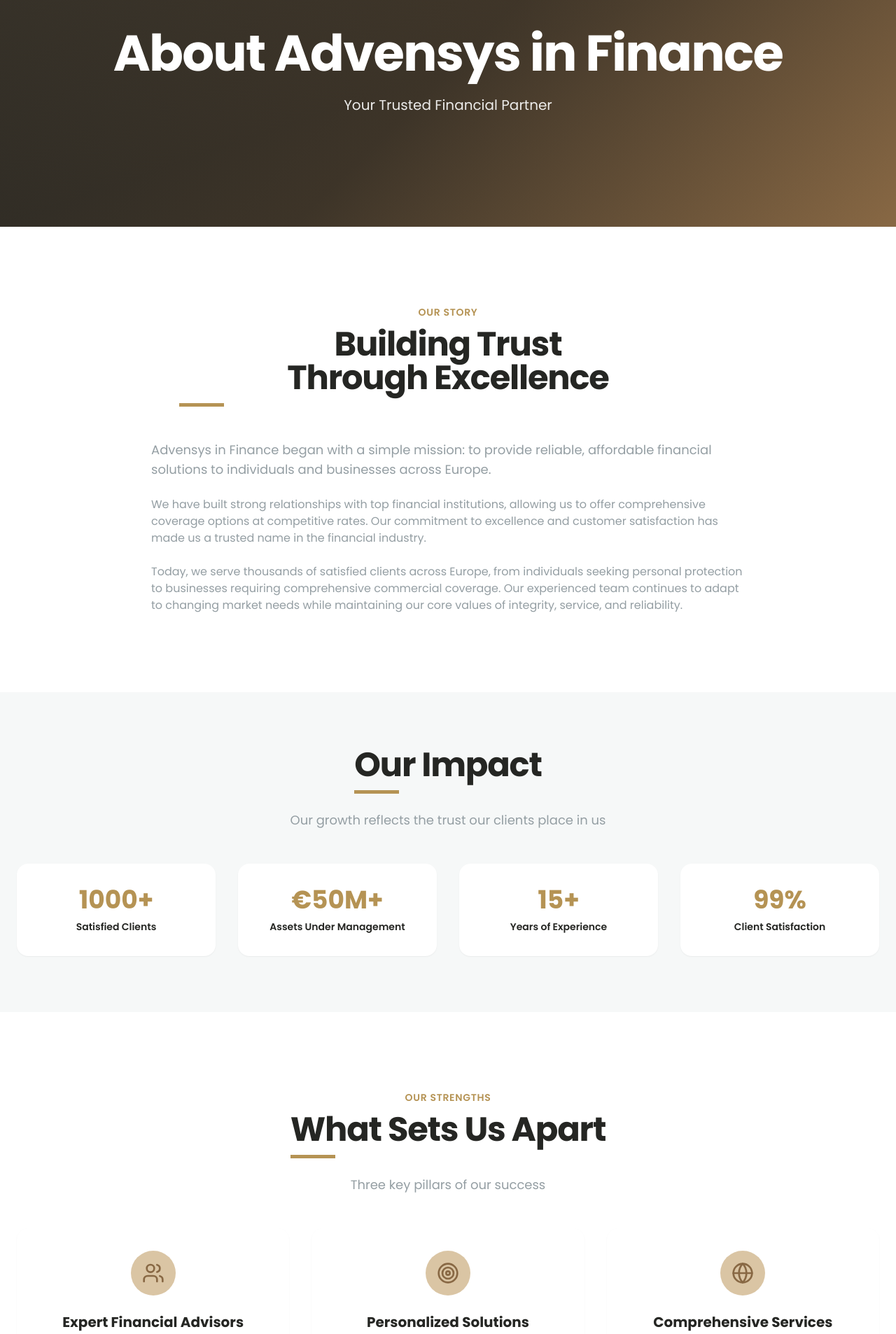
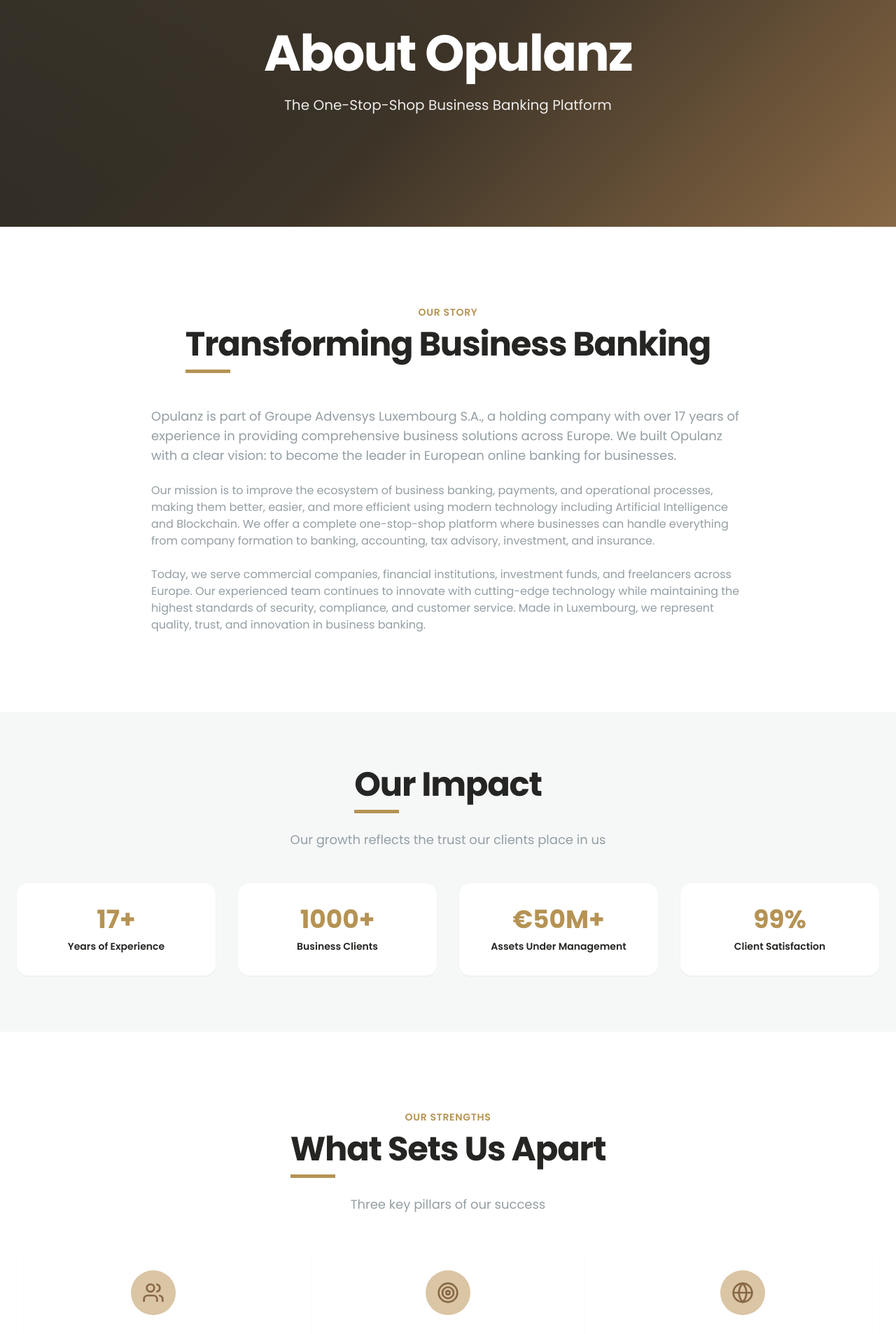
Before and after one commit to TAJKING10/opulanzbanking, a Next.js app: page /en/about in a window 1280 px wide. Shown: the part 200-2106 px from the top of the page at 70% size. Built offline with nearby package versions, Linux system fonts and the light colour scheme.

Commit message:
About page updated

```diff
--- a/app/[locale]/about/page.tsx
+++ b/app/[locale]/about/page.tsx
@@ -16,18 +16,18 @@
   const strengths = [
     {
       icon: Users,
-      title: "Expert Financial Advisors",
-      description: "Our team consists of certified financial professionals with years of experience in the industry.",
+      title: "Business Banking Expertise",
+      description: "Over 17 years of experience serving commercial companies, financial institutions, and investment funds across Europe.",
     },
     {
       icon: Target,
-      title: "Personalized Solutions",
-      description: "We create customized financial plans tailored to your specific needs and goals.",
+      title: "All-in-One Platform",
+      description: "Complete business solution from company formation to banking, accounting, tax advisory, investment, and insurance.",
     },
     {
       icon: Globe,
-      title: "Comprehensive Services",
-      description: "From insurance to investments, we offer a full range of financial services under one roof.",
+      title: "Modern Technology",
+      description: "Leveraging Artificial Intelligence and Blockchain to make business banking better, easier, and more efficient.",
     },
   ];
 
@@ -55,17 +55,17 @@
   ];
 
   const stats = [
-    { number: "1000+", label: "Satisfied Clients" },
+    { number: "17+", label: "Years of Experience" },
+    { number: "1000+", label: "Business Clients" },
     { number: "€50M+", label: "Assets Under Management" },
-    { number: "15+", label: "Years of Experience" },
     { number: "99%", label: "Client Satisfaction" },
   ];
 
   return (
     <>
       <Hero
-        title="About Advensys in Finance"
-        subtitle="Your Trusted Financial Partner"
+        title="About Opulanz"
+        subtitle="The One-Stop-Shop Business Banking Platform"
       />
 
       {/* Our Story */}
@@ -73,27 +73,30 @@
         <div className="container mx-auto max-w-4xl px-6">
           <SectionHeading
             overline="OUR STORY"
-            title="Building Trust Through Excellence"
+            title="Transforming Business Banking"
             align="center"
             className="mb-12"
           />
 
           <div className="prose prose-lg max-w-none">
             <p className="text-lg text-brand-grayMed mb-6">
-              Advensys in Finance began with a simple mission: to provide reliable, affordable financial solutions
-              to individuals and businesses across Europe.
+              Opulanz is part of Groupe Advensys Luxembourg S.A., a holding company with over 17 years of experience
+              in providing comprehensive business solutions across Europe. We built Opulanz with a clear vision:
+              to become the leader in European online banking for businesses.
             </p>
 
             <p className="text-brand-grayMed mb-6">
-              We have built strong relationships with top financial institutions, allowing us to offer comprehensive
-              coverage options at competitive rates. Our commitment to excellence and customer satisfaction has made
-              us a trusted name in the financial industry.
+              Our mission is to improve the ecosystem of business banking, payments, and operational processes,
+              making them better, easier, and more efficient using modern technology including Artificial Intelligence
+              and Blockchain. We offer a complete one-stop-shop platform where businesses can handle everything
+              from company formation to banking, accounting, tax advisory, investment, and insurance.
             </p>
 
             <p className="text-brand-grayMed">
-              Today, we serve thousands of satisfied clients across Europe, from individuals seeking personal
-              protection to businesses requiring comprehensive commercial coverage. Our experienced team continues
-              to adapt to changing market needs while maintaining our core values of integrity, service, and reliability.
+              Today, we serve commercial companies, financial institutions, investment funds, and freelancers across
+              Europe. Our experienced team continues to innovate with cutting-edge technology while maintaining
+              the highest standards of security, compliance, and customer service. Made in Luxembourg, we represent
+              quality, trust, and innovation in business banking.
             </p>
           </div>
         </div>
@@ -166,7 +169,7 @@
           <SectionHeading
             overline="LICENSES & CERTIFICATIONS"
             title="Fully Licensed & Certified"
-            description="We maintain all necessary licenses and certifications to provide insurance services across multiple states, ensuring compliance with industry regulations and standards."
+            description="We maintain all necessary licenses and certifications to provide business banking and financial services across Europe, ensuring compliance with industry regulations and standards."
             align="center"
             className="mb-12"
           />
@@ -198,8 +201,8 @@
       <section className="bg-white py-20 md:py-28">
         <div className="container mx-auto max-w-4xl px-6">
           <SectionHeading
-            title="Why Choose Advensys?"
-            description="What makes us your trusted financial partner"
+            title="Why Choose Opulanz?"
+            description="What makes us your trusted business banking partner"
             align="center"
             className="mb-12"
           />
@@ -207,28 +210,28 @@
           <div className="space-y-6">
             {[
               {
-                title: "Expert Financial Advisors",
-                description: "Our team of certified financial professionals brings years of industry experience to help you make informed decisions.",
+                title: "One-Stop-Shop Platform",
+                description: "Complete business solution covering company formation, banking, accounting, tax advisory, investment, insurance, and more - all in one platform.",
               },
               {
-                title: "Personalized Service",
-                description: "We take the time to understand your unique situation and create customized financial solutions that align with your goals.",
+                title: "17+ Years of Experience",
+                description: "Part of Groupe Advensys Luxembourg S.A., we bring nearly two decades of expertise in serving businesses across Europe.",
               },
               {
-                title: "Comprehensive Coverage",
-                description: "From insurance to investment advisory and banking intermediation, we provide a full suite of financial services.",
+                title: "Modern Technology Stack",
+                description: "Built with cutting-edge Artificial Intelligence and Blockchain technology to provide efficient, secure, and innovative banking solutions.",
               },
               {
-                title: "Strong Industry Relationships",
-                description: "Our partnerships with top financial institutions allow us to offer competitive rates and comprehensive options.",
+                title: "Business-Focused Approach",
+                description: "Specifically designed for commercial companies, financial institutions, investment funds, and freelancers - not retail banking.",
               },
               {
-                title: "Commitment to Excellence",
-                description: "We maintain the highest standards of integrity, service, and reliability in everything we do.",
+                title: "Made in Luxembourg",
+                description: "Operating from Luxembourg, we represent European quality, trust, and compliance with the highest banking standards.",
               },
               {
-                title: "Regulatory Compliance",
-                description: "Fully licensed and certified, we ensure all operations meet industry regulations and standards.",
+                title: "Future-Ready Vision",
+                description: "Working towards full banking license with integrated blockchain and green technologies to lead the European online banking market.",
               },
             ].map((benefit, index) => (
               <Card key={index} className="border-none">
@@ -258,7 +261,7 @@
             Ready to Get Started?
           </h2>
           <p className="mx-auto mb-10 max-w-2xl text-balance text-lg text-white/90">
-            Join thousands of individuals and businesses across Europe who trust Advensys for their financial needs.
+            Join thousands of businesses across Europe who trust Opulanz as their all-in-one banking and business solution platform.
           </p>
           <div className="flex flex-col items-center justify-center gap-4 sm:flex-row">
             <Button
```
